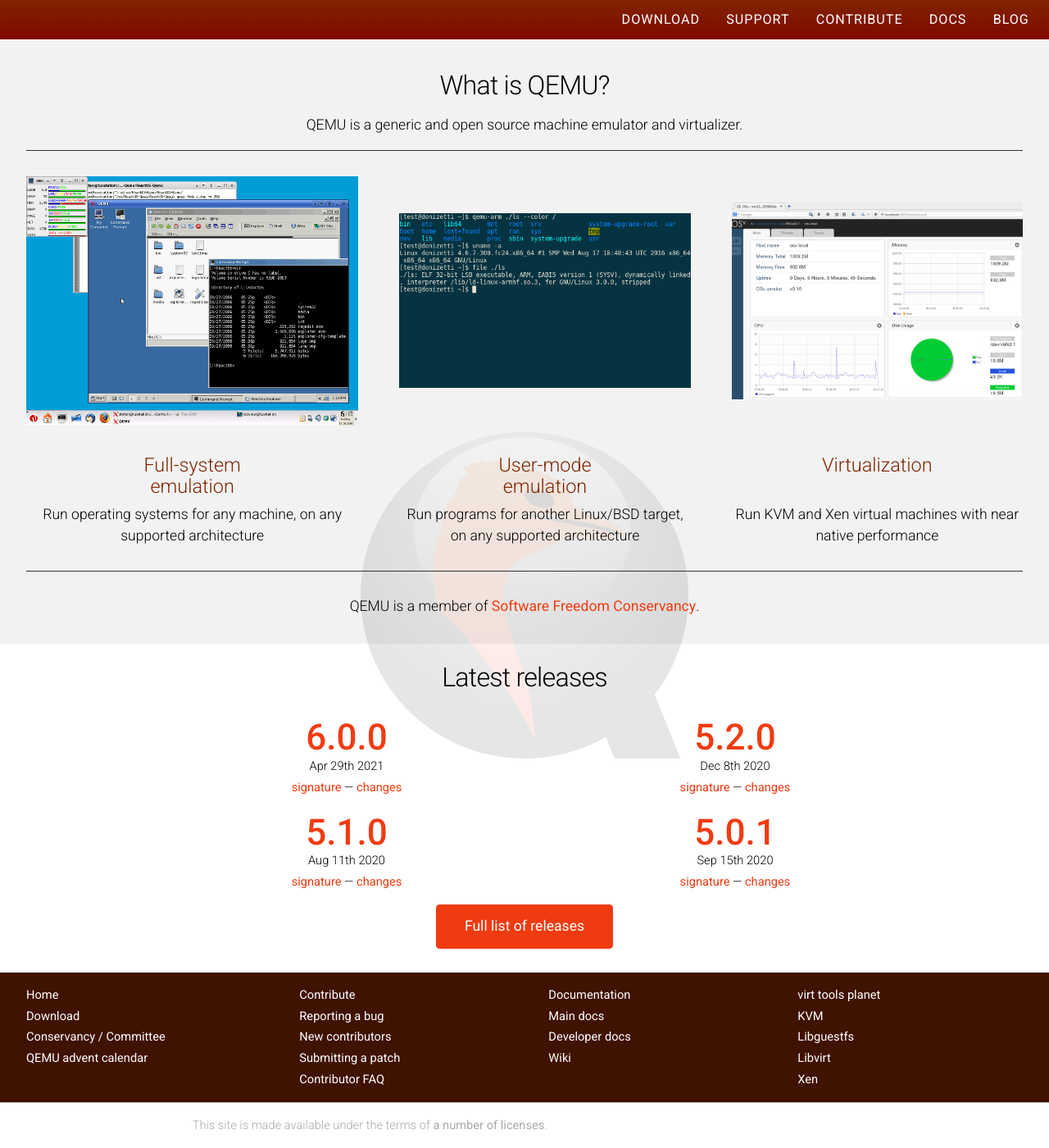
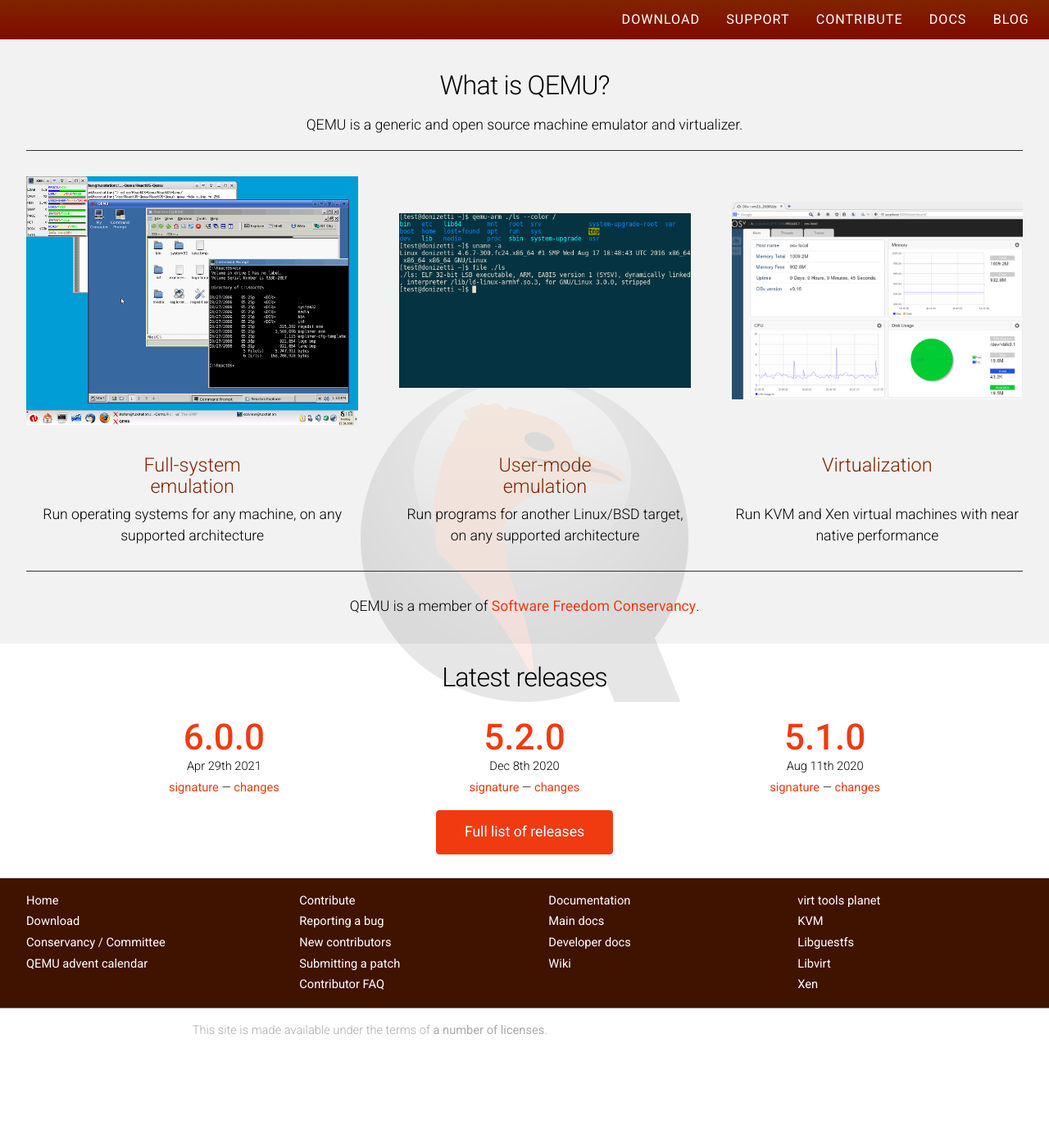
Before and after one commit to qemu/qemu-web, a Jekyll site: the page built from index.html, in a window 1280 px wide and 1400 px high, scrolled down 185 px. Shown: the whole window at 82% size. Built offline with Jekyll 4.4.1, drawn with Linux system fonts in a browser that asks for light colours; nearby versions of some CDN libraries; after the commit the page ends 1470 px from its top, so only the background shows below that.

Commit message:
Show only the latest three releases on the website
The QEMU project is only maintaining the very latest releases, so this
could be the current RC version, followed by the current stable release
and maybe also still the previous stable release (in case there are
severe bugs). But it does not make sense to show a fourth release that
we very likely do not update anymore. Thus don't show the fourth release
anymore to avoid that people still get the impression that we support
it (and then report bugs in that old release that we do not maintain
anymore).

Message-Id: <20210616110720.880586-2-thuth@redhat.com>
Signed-off-by: Thomas Huth <thuth@redhat.com>

```diff
--- a/_includes/releases.html
+++ b/_includes/releases.html
@@ -1,5 +1,5 @@
 <ul>
-{% for release in site.data.releases offset: 0 limit: 4 %}
+{% for release in site.data.releases offset: 0 limit: 3 %}
 <li><strong><a
   href="https://download.qemu.org/qemu-{{release.branch}}.{{release.patch}}.tar.xz">{{release.branch}}.{{release.patch}}</a></strong>
   {{release.date}}<br><a
--- a/assets/css/style.css
+++ b/assets/css/style.css
@@ -477,13 +477,15 @@
 	#releases ul, #releases p
 	{
 		margin: 0em;
+		padding-left: 0.2em;
+		padding-right: 0.2em;
 	}
 
 	#releases ul > li
 	{
 		list-style: none;
 		display: inline-block;
-		width: 40%;
+		width: 30%;
 		margin: 1em 0em;
 	}
 
```
